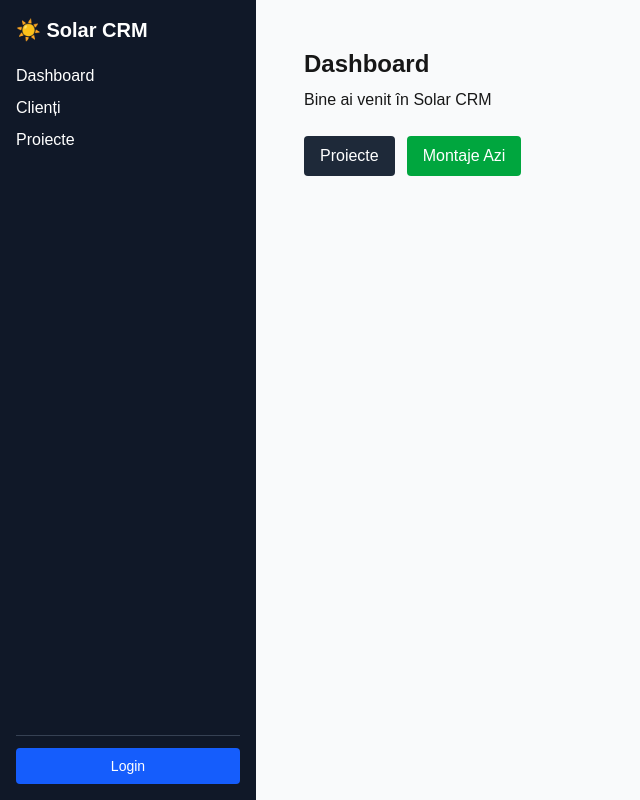
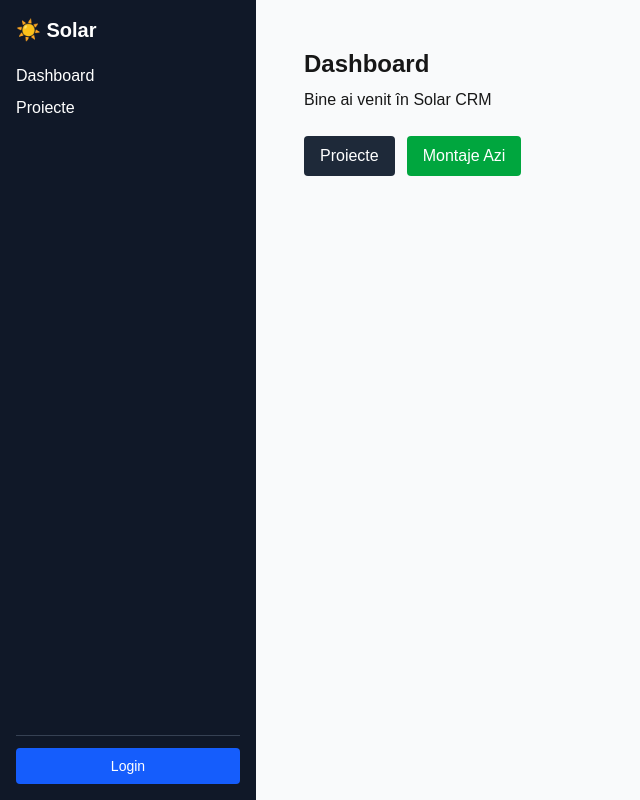
Before and after one commit to catalinvalentin01-a11y/Solar, a Next.js app: page / in a window 1280 px wide. Shown: the whole page, without its empty margins (0-640 px from the left). Built offline with nearby package versions, Linux system fonts and the light colour scheme; no server answers.

Commit message:
fix admin + calendar issues

```diff
--- a/app/layout.tsx
+++ b/app/layout.tsx
@@ -57,15 +57,20 @@ export default function RootLayout({
 
         {/* SIDEBAR */}
         <aside className="w-full md:w-64 bg-gray-900 text-white p-4 flex flex-col gap-3">
-          <h1 className="text-xl font-bold mb-2">☀️ Solar CRM</h1>
+          <h1 className="text-xl font-bold mb-2">☀️ Solar </h1>
 
           <nav className="space-y-2 flex-1">
             <Link href="/" className="block hover:text-gray-300">
               Dashboard
             </Link>
-            <Link href="/clients" className="block hover:text-gray-300">
-              Clienți
-            </Link>
+
+            {/* Clienți — vizibil doar pentru admini */}
+            {isAdmin && (
+              <Link href="/clients" className="block hover:text-gray-300">
+                Clienți
+              </Link>
+            )}
+
             <Link href="/projects" className="block hover:text-gray-300">
               Proiecte
             </Link>
```
